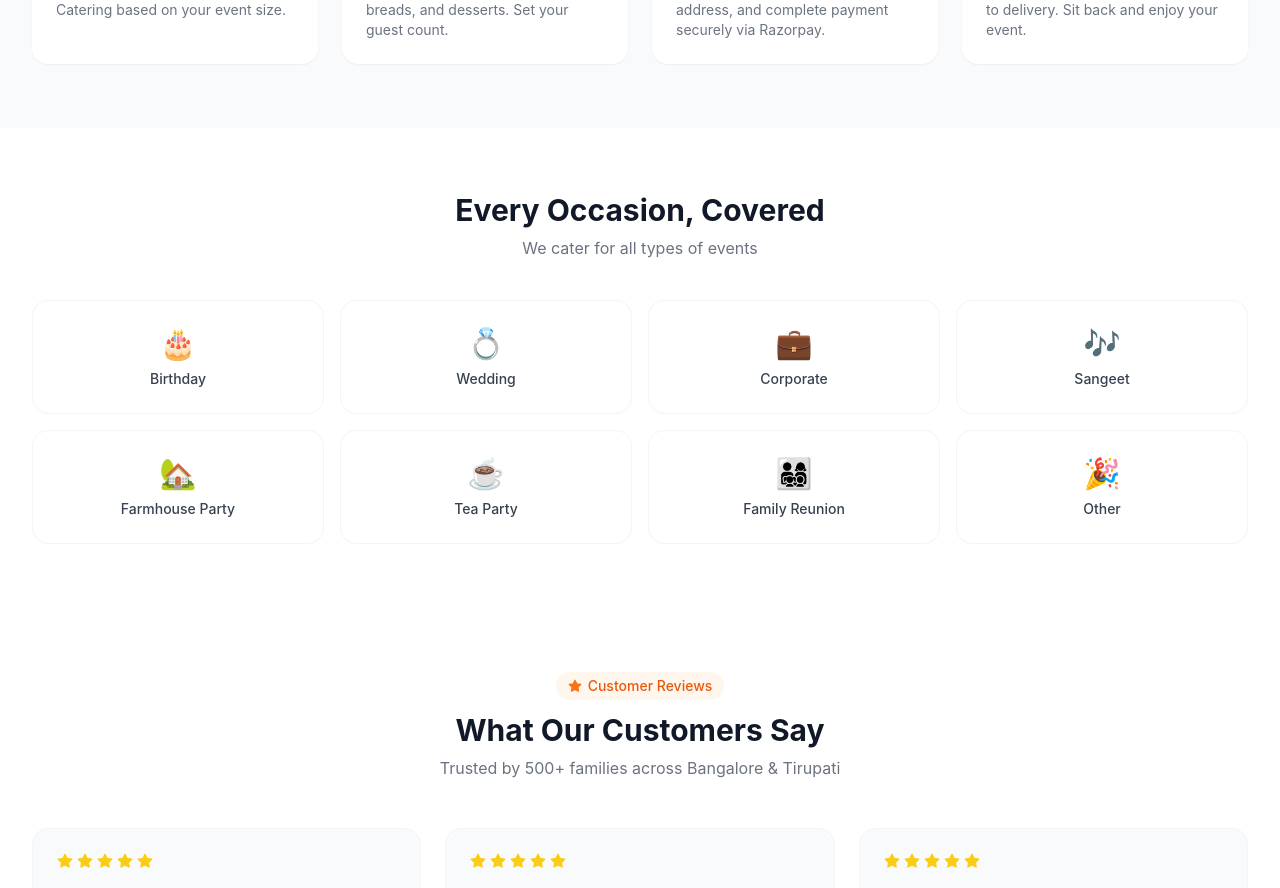
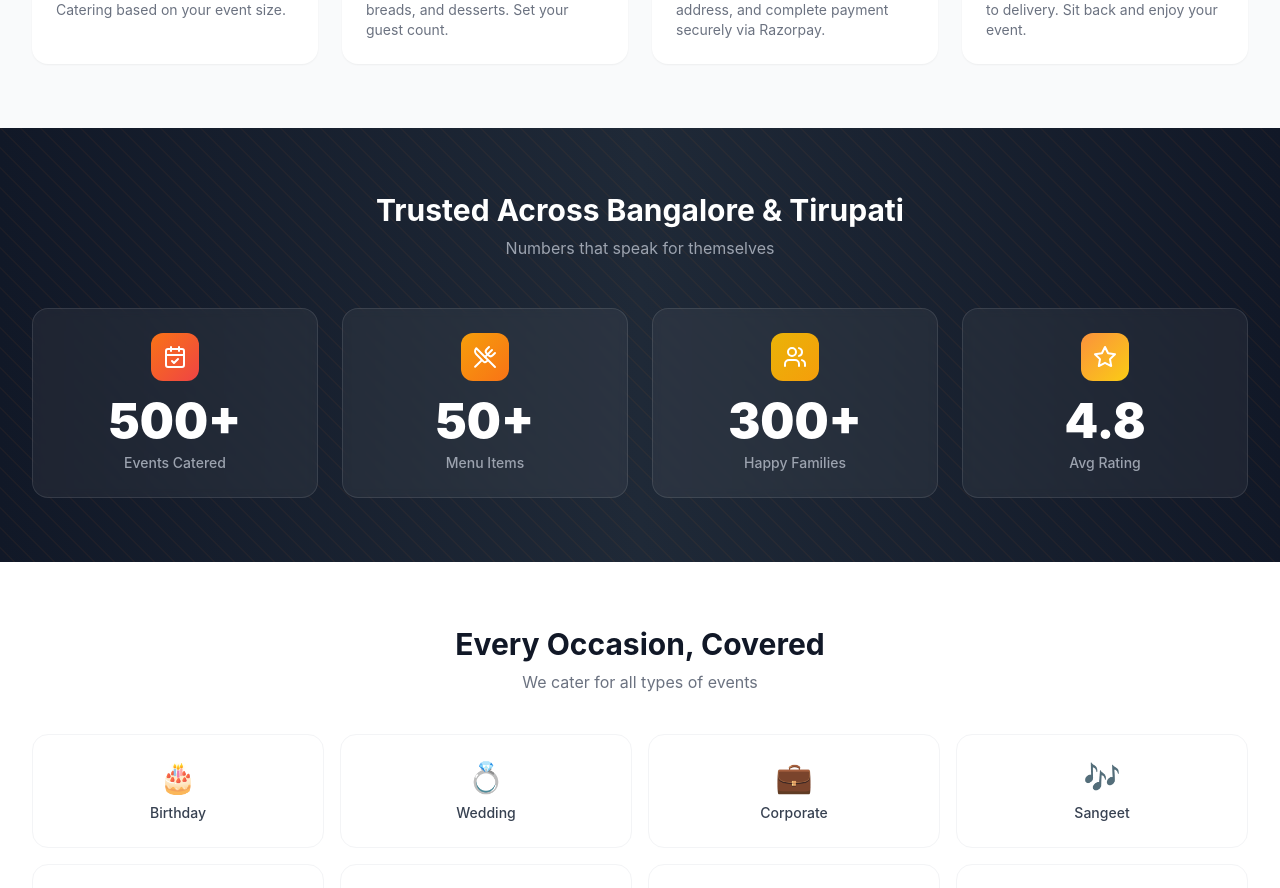
Before and after one commit to yaaramAnilkumar/CaterEase, a Next.js app in the folder frontend/: page / in a window 1280 px wide. Shown: the part 1460-2348 px from the top of the page. Built offline with nearby package versions, Linux system fonts and the light colour scheme; no server answers.

Commit message:
Add animated stats section with scroll-triggered counters

```diff
--- a/frontend/app/page.tsx
+++ b/frontend/app/page.tsx
@@ -7,6 +7,7 @@ import HowItWorks from "@/components/home/HowItWorks";
 import EventTypes from "@/components/home/EventTypes";
 import PopularDishes from "@/components/home/PopularDishes";
 import Testimonials from "@/components/home/Testimonials";
+import StatsSection from "@/components/home/StatsSection";
 
 export const metadata: Metadata = {
   title: "CaterEase — Premium Catering for Bangalore & Tirupati",
@@ -42,6 +43,7 @@ export default function Home() {
         <HeroSection />
         <ServiceTypes />
         <HowItWorks />
+        <StatsSection />
         <EventTypes />
         <PopularDishes />
         <Testimonials />
--- /dev/null
+++ b/frontend/components/home/StatsSection.tsx
@@ -0,0 +1,81 @@
+"use client";
+import { useEffect, useRef, useState } from "react";
+import { UtensilsCrossed, Users, Star, CalendarCheck } from "lucide-react";
+
+function Counter({ target, suffix = "", duration = 2000 }: { target: number; suffix?: string; duration?: number }) {
+  const [count, setCount] = useState(0);
+  const [started, setStarted] = useState(false);
+  const ref = useRef<HTMLDivElement>(null);
+
+  useEffect(() => {
+    const observer = new IntersectionObserver(
+      ([entry]) => { if (entry.isIntersecting && !started) { setStarted(true); observer.disconnect(); } },
+      { threshold: 0.5 }
+    );
+    if (ref.current) observer.observe(ref.current);
+    return () => observer.disconnect();
+  }, []);
+
+  useEffect(() => {
+    if (!started) return;
+    const steps = 60;
+    const interval = duration / steps;
+    let current = 0;
+    const timer = setInterval(() => {
+      current += 1;
+      const progress = current / steps;
+      const eased = 1 - Math.pow(1 - progress, 3);
+      setCount(Math.round(eased * target));
+      if (current >= steps) { setCount(target); clearInterval(timer); }
+    }, interval);
+    return () => clearInterval(timer);
+  }, [started, target, duration]);
+
+  return (
+    <div ref={ref} className="text-4xl md:text-5xl font-black text-white">
+      {count}{suffix}
+    </div>
+  );
+}
+
+const STATS = [
+  { icon: CalendarCheck, label: "Events Catered",  target: 500, suffix: "+", color: "from-orange-500 to-red-500" },
+  { icon: UtensilsCrossed, label: "Menu Items",    target: 50,  suffix: "+", color: "from-amber-500 to-orange-500" },
+  { icon: Users,           label: "Happy Families", target: 300, suffix: "+", color: "from-yellow-500 to-amber-500" },
+  { icon: Star,            label: "Avg Rating",    target: 48,  suffix: "",  color: "from-orange-400 to-yellow-400", decimal: true },
+];
+
+export default function StatsSection() {
+  return (
+    <section className="relative overflow-hidden bg-gradient-to-r from-gray-900 via-gray-800 to-gray-900 py-16">
+      <div className="absolute inset-0 opacity-5"
+        style={{ backgroundImage: "repeating-linear-gradient(45deg, #f97316 0, #f97316 1px, transparent 0, transparent 50%)", backgroundSize: "20px 20px" }} />
+
+      <div className="container-app relative z-10">
+        <div className="text-center mb-12">
+          <h2 className="text-3xl font-bold text-white mb-2">Trusted Across Bangalore & Tirupati</h2>
+          <p className="text-gray-400">Numbers that speak for themselves</p>
+        </div>
+
+        <div className="grid grid-cols-2 md:grid-cols-4 gap-6">
+          {STATS.map((s) => (
+            <div key={s.label}
+              className="relative bg-white/5 backdrop-blur-sm border border-white/10 rounded-2xl p-6 text-center hover:bg-white/10 transition-all duration-300 hover:-translate-y-1">
+              <div className={`w-12 h-12 rounded-xl bg-gradient-to-br ${s.color} flex items-center justify-center mx-auto mb-4`}>
+                <s.icon className="w-6 h-6 text-white" />
+              </div>
+              <div className="flex items-end justify-center gap-0.5">
+                {s.decimal ? (
+                  <div className="text-4xl md:text-5xl font-black text-white">4.8</div>
+                ) : (
+                  <Counter target={s.target} suffix={s.suffix} duration={2000} />
+                )}
+              </div>
+              <div className="text-gray-400 text-sm mt-2 font-medium">{s.label}</div>
+            </div>
+          ))}
+        </div>
+      </div>
+    </section>
+  );
+}
```
